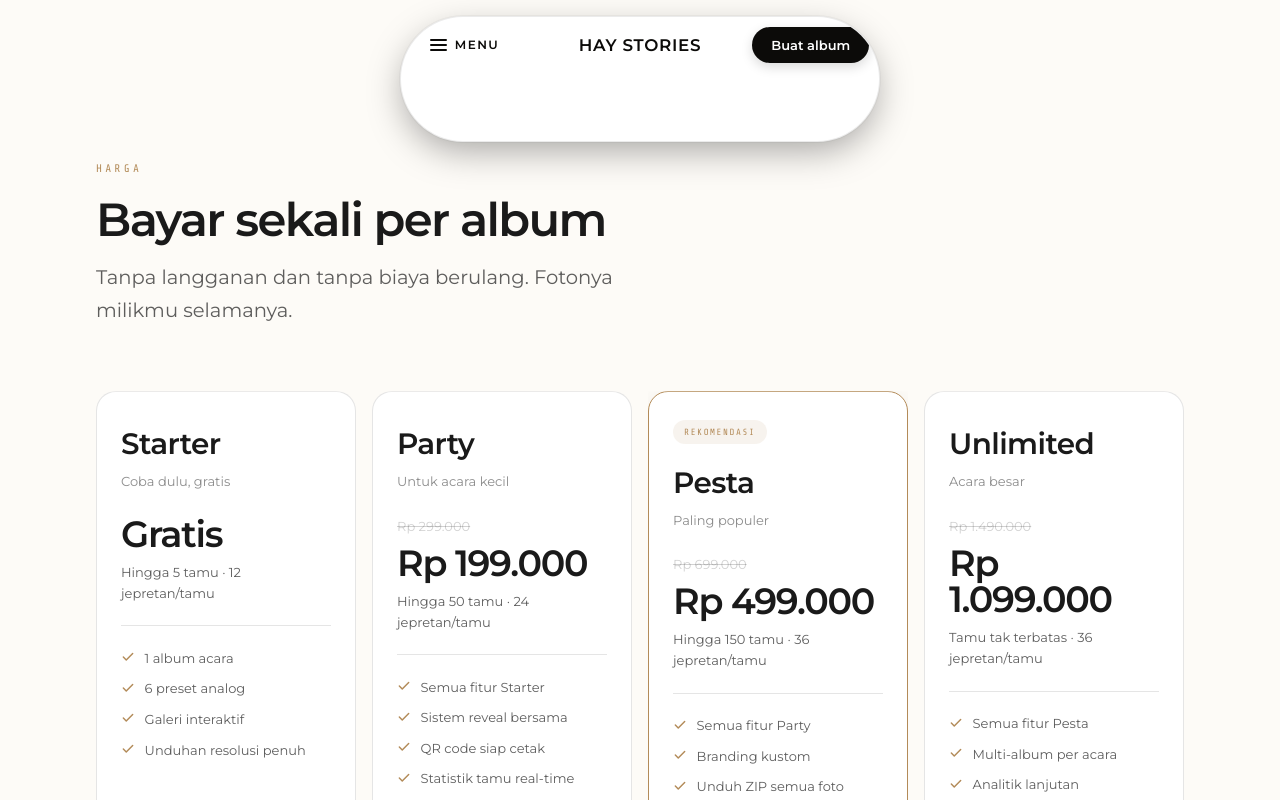
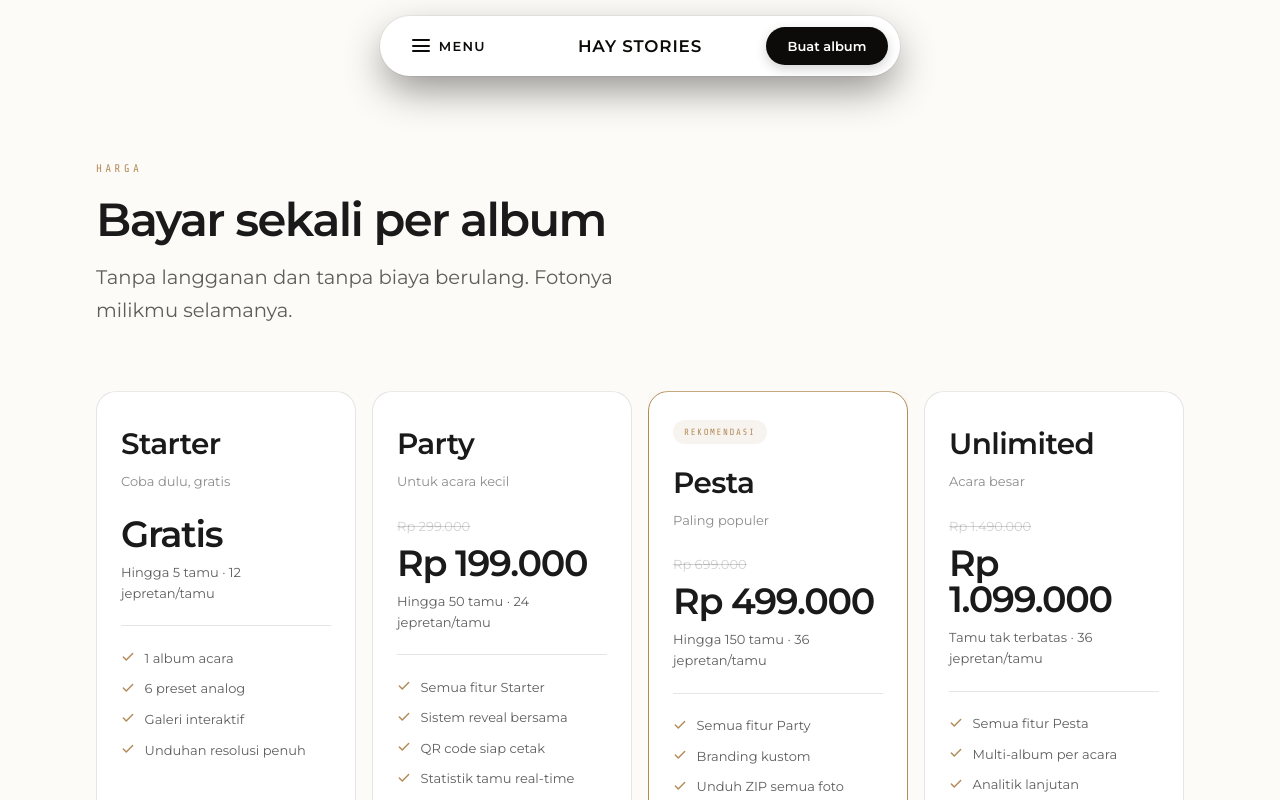
Before and after one commit to LuffiIdrisSetiawan0/Hay-Stories, a Next.js app: page /harga in a window 1280 px wide. Shown: the top 800 px of the page. Built offline with nearby package versions, Linux system fonts and the light colour scheme.

Commit message:
fix(nav): fix capsule border radius to 32px and eliminate padding leakage

```diff
--- a/src/components/ui/Navbar.module.css
+++ b/src/components/ui/Navbar.module.css
@@ -1,8 +1,8 @@
 /* ===========================================================================
-   Y-Vision Floating White Pill Capsule & Morphing Mega Menu
+   Y-Vision Floating White Capsule Pill (Exact Shape & Morphing Mega Menu)
    =========================================================================== */
 
-/* Backdrop overlay */
+/* Backdrop overlay with smooth blur & fade */
 .backdrop {
   position: fixed;
   inset: 0;
@@ -35,20 +35,19 @@
 
 /*
  * Morphing White Capsule (y-vision.co.kr exact style)
- * Closed: 480px sleek white pill
- * Open: Wide crisp mega-menu card (up to 1360px)
+ * Closed: 520px rounded capsule with clean 32px corners
+ * Open: Wide crisp mega-menu card (up to 1320px)
  */
 .capsule {
   pointer-events: auto;
   width: 100%;
-  max-width: 480px;
-  border-radius: 9999px;
+  max-width: 520px;
+  border-radius: 32px;
   background: #ffffff;
   color: #0c0b09;
-  border: 1px solid rgba(0, 0, 0, 0.08);
   box-shadow:
-    0 12px 36px -4px rgba(0, 0, 0, 0.35),
-    0 0 0 1px rgba(0, 0, 0, 0.04);
+    0 16px 40px -4px rgba(0, 0, 0, 0.45),
+    0 0 0 1px rgba(0, 0, 0, 0.05);
   overflow: hidden;
   transition:
     max-width 0.45s cubic-bezier(0.16, 1, 0.3, 1),
@@ -59,14 +58,14 @@
 
 .capsuleOpen {
   max-width: min(1320px, calc(100vw - 2rem));
-  border-radius: 26px;
+  border-radius: 32px;
   box-shadow:
-    0 32px 80px -8px rgba(0, 0, 0, 0.75),
+    0 32px 80px -8px rgba(0, 0, 0, 0.8),
     0 0 0 1px rgba(0, 0, 0, 0.08);
 }
 
 /* ===========================================================================
-   Top Bar inside the Capsule (56px)
+   Top Capsule Bar (Always Exactly 60px)
    =========================================================================== */
 
 .bar {
@@ -74,15 +73,9 @@
   display: flex;
   align-items: center;
   justify-content: space-between;
-  height: 52px;
-  padding-inline: 1.15rem 0.5rem;
-}
-
-@media (min-width: 640px) {
-  .bar {
-    height: 56px;
-    padding-inline: 1.35rem 0.6rem;
-  }
+  height: 60px;
+  padding-left: 1.5rem;
+  padding-right: 0.75rem;
 }
 
 /* ===== Animated Hamburger Button (Left) ===== */
@@ -90,17 +83,17 @@
 .menuBtn {
   display: inline-flex;
   align-items: center;
-  gap: 0.5rem;
+  gap: 0.55rem;
   font-family: var(--font-sans);
-  font-size: 0.75rem;
+  font-size: 0.8125rem;
   font-weight: 700;
-  letter-spacing: 0.12em;
+  letter-spacing: 0.1em;
   text-transform: uppercase;
   color: #0c0b09;
   cursor: pointer;
-  padding: 0.35rem 0.45rem;
+  padding: 0.4rem 0.5rem;
   border-radius: 9999px;
-  transition: opacity 0.2s ease, transform 0.2s ease;
+  transition: opacity 0.2s ease;
 }
 
 .menuBtn:hover {
@@ -109,8 +102,8 @@
 
 .iconWrapper {
   position: relative;
-  width: 17px;
-  height: 12px;
+  width: 18px;
+  height: 13px;
   display: flex;
   flex-direction: column;
   justify-content: space-between;
@@ -119,7 +112,7 @@
 .line {
   display: block;
   width: 100%;
-  height: 1.8px;
+  height: 2px;
   background-color: #0c0b09;
   border-radius: 2px;
   transition:
@@ -130,7 +123,7 @@
 
 /* Morphing hamburger lines into 'X' */
 .menuBtnActive .line1 {
-  transform: translateY(5.1px) rotate(45deg);
+  transform: translateY(5.5px) rotate(45deg);
 }
 
 .menuBtnActive .line2 {
@@ -139,7 +132,7 @@
 }
 
 .menuBtnActive .line3 {
-  transform: translateY(-5.1px) rotate(-45deg);
+  transform: translateY(-5.5px) rotate(-45deg);
 }
 
 .menuLabel {
@@ -162,7 +155,7 @@
   font-family: var(--font-sans);
   font-size: 0.95rem;
   font-weight: 800;
-  letter-spacing: 0.04em;
+  letter-spacing: 0.05em;
   text-transform: uppercase;
   color: #0c0b09;
   white-space: nowrap;
@@ -180,13 +173,13 @@
   opacity: 0.75;
 }
 
-/* ===== Pill CTA Button (Black on White) ===== */
+/* ===== Pill CTA Button (Black Pill with White Text) ===== */
 
 .ctaBtn {
   display: inline-flex;
   align-items: center;
   justify-content: center;
-  padding: 0.45rem 1.2rem;
+  padding: 0.55rem 1.35rem;
   border-radius: 9999px;
   font-family: var(--font-sans);
   font-size: 0.8125rem;
@@ -194,7 +187,7 @@
   white-space: nowrap;
   background: #0c0b09;
   color: #ffffff;
-  box-shadow: 0 4px 12px rgba(0, 0, 0, 0.15);
+  box-shadow: 0 4px 12px rgba(0, 0, 0, 0.18);
   transition:
     transform 0.25s cubic-bezier(0.16, 1, 0.3, 1),
     opacity 0.2s ease,
@@ -204,43 +197,44 @@
 .ctaBtn:hover {
   background: #24211c;
   opacity: 0.95;
-  transform: scale(1.03);
+  transform: scale(1.02);
 }
 
 .ctaBtn:active {
-  transform: scale(0.97);
+  transform: scale(0.98);
 }
 
 /* ===========================================================================
    Mega Menu Expandable Content & Animations
    =========================================================================== */
 
-.menuDrawer {
+/* Grid container collapses cleanly to 0 height when closed */
+.drawer {
   display: grid;
   grid-template-rows: 0fr;
-  opacity: 0;
-  transition:
-    grid-template-rows 0.45s cubic-bezier(0.16, 1, 0.3, 1),
-    opacity 0.35s ease;
+  transition: grid-template-rows 0.45s cubic-bezier(0.16, 1, 0.3, 1);
 }
 
-.menuDrawerOpen {
+.drawerOpen {
   grid-template-rows: 1fr;
-  opacity: 1;
 }
 
-.menuInner {
+.drawerInner {
   overflow: hidden;
-  max-height: calc(100svh - 6.5rem);
+  min-height: 0;
+}
+
+.menuContent {
+  max-height: calc(100svh - 7rem);
   overflow-y: auto;
-  padding: 1.25rem 1.5rem 2rem;
+  padding: 1.25rem 1.75rem 2.25rem;
   display: flex;
   flex-direction: column;
   gap: 2.25rem;
 }
 
 @media (min-width: 768px) {
-  .menuInner {
+  .menuContent {
     padding: 1.5rem 2.5rem 2.75rem;
     gap: 2.75rem;
   }
@@ -261,7 +255,7 @@
     transform 0.4s cubic-bezier(0.16, 1, 0.3, 1) 0.08s;
 }
 
-.menuDrawerOpen .sectionHeading {
+.drawerOpen .sectionHeading {
   opacity: 1;
   transform: translateY(0);
 }
@@ -289,7 +283,7 @@
     transform 0.45s cubic-bezier(0.16, 1, 0.3, 1) var(--stagger, 0ms);
 }
 
-.menuDrawerOpen .serviceItem {
+.drawerOpen .serviceItem {
   opacity: 1;
   transform: translateY(0);
 }
@@ -382,7 +376,7 @@
     transform 0.45s cubic-bezier(0.16, 1, 0.3, 1) var(--stagger, 0ms);
 }
 
-.menuDrawerOpen .exploreItem {
+.drawerOpen .exploreItem {
   opacity: 1;
   transform: translateY(0);
 }
@@ -416,7 +410,7 @@
     transform 0.4s cubic-bezier(0.16, 1, 0.3, 1) 0.38s;
 }
 
-.menuDrawerOpen .menuFooter {
+.drawerOpen .menuFooter {
   opacity: 1;
   transform: translateY(0);
 }
@@ -455,7 +449,7 @@
 
 @media (prefers-reduced-motion: reduce) {
   .capsule,
-  .menuDrawer,
+  .drawer,
   .backdrop,
   .arrowIcon,
   .serviceItem,
--- a/src/components/ui/Navbar.tsx
+++ b/src/components/ui/Navbar.tsx
@@ -98,7 +98,7 @@
 
   return (
     <>
-      {/* Backdrop overlay */}
+      {/* Dim backdrop when mega-menu is open */}
       <div
         className={`${styles.backdrop} ${open ? styles.backdropOpen : ""}`}
         onClick={close}
@@ -106,7 +106,7 @@
       />
 
       <header className={styles.header}>
-        {/* Floating Morphing Capsule Menu (Y-Vision White Pill) */}
+        {/* Floating Morphing Capsule Menu (Y-Vision Exact Shape) */}
         <div
           ref={capsuleRef}
           className={`${styles.capsule} ${open ? styles.capsuleOpen : ""}`}
@@ -116,7 +116,7 @@
         >
           {/* Top Capsule Bar */}
           <div className={styles.bar}>
-            {/* Animated Hamburger Button (Left) */}
+            {/* Animated Hamburger / Close Button */}
             <button
               ref={triggerRef}
               type="button"
@@ -130,7 +130,7 @@
                 <span className={`${styles.line} ${styles.line2}`} />
                 <span className={`${styles.line} ${styles.line3}`} />
               </div>
-              <span className={styles.menuLabel}>{open ? "TUTUP" : "MENU"}</span>
+              <span className={styles.menuLabel}>{open ? "Tutup" : "Menu"}</span>
             </button>
 
             {/* Centered Brand Logo */}
@@ -138,21 +138,22 @@
               HAY STORIES
             </Link>
 
-            {/* Pill CTA Button (Right) */}
+            {/* Pill Action Button */}
             <Link href="/login" className={styles.ctaBtn} onClick={close}>
               Buat album
             </Link>
           </div>
 
-          {/* Mega Menu Expandable Drawer */}
+          {/* Collapsible Mega Menu Drawer */}
           <div
             id="mega-menu-content"
-            className={`${styles.menuDrawer} ${open ? styles.menuDrawerOpen : ""}`}
+            className={`${styles.drawer} ${open ? styles.drawerOpen : ""}`}
             aria-hidden={!open}
           >
-            <div className={styles.menuInner}>
+            <div className={styles.drawerInner}>
+              <div className={styles.menuContent}>
                 {/* Section 1: Fitur & Roll Film */}
-              <nav aria-label="Fitur & Roll Film">
+                <nav aria-label="Fitur & Layanan">
                   <p className={styles.sectionHeading}>Fitur & Layanan</p>
                   <ul className={styles.serviceGrid}>
                     {SERVICE_ITEMS.map((item, idx) => (
@@ -222,6 +223,7 @@
               </div>
             </div>
           </div>
+        </div>
       </header>
     </>
   );
```
Lines whose indentation alone changed are shown as unchanged.
